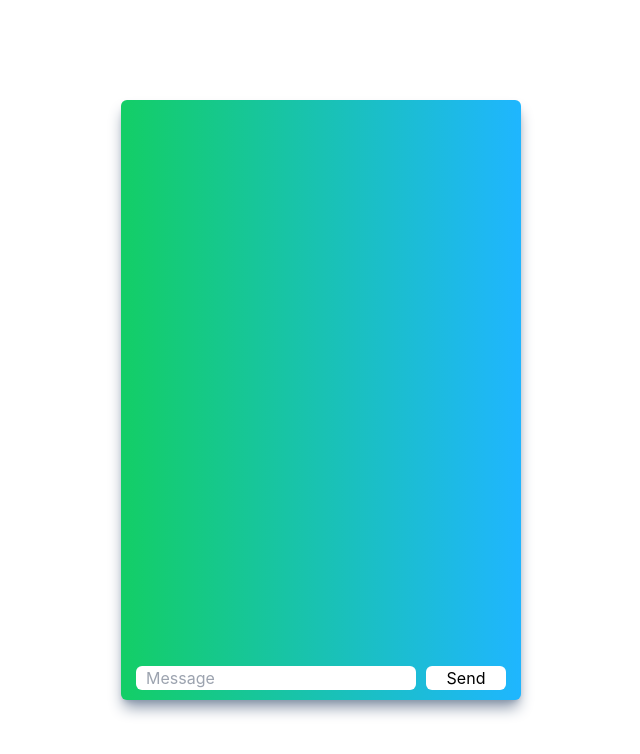
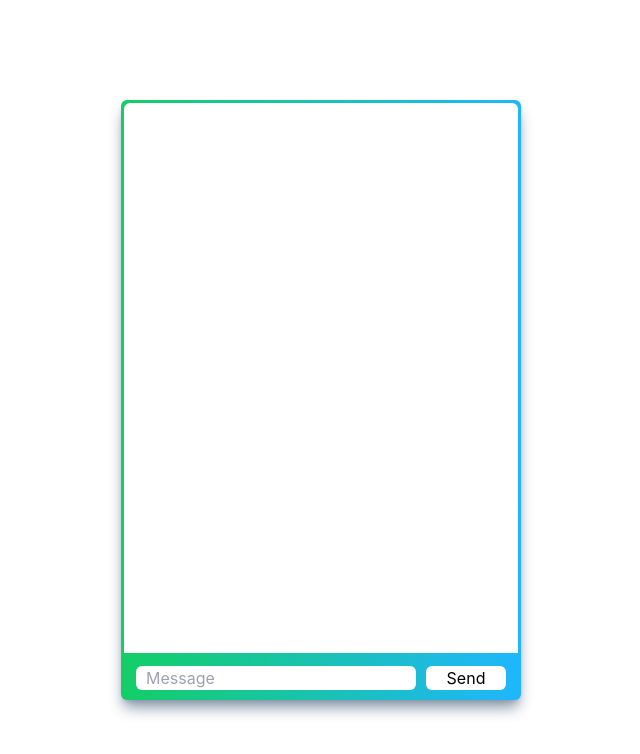
Before and after one commit to Rashad-Muntar/upChat, a React (Create React App) app: page / in a window 1280 px wide. Shown: the top 754 px of the page, without its empty margins (319-959 px from the left). Built offline with nearby package versions, Linux system fonts and the light colour scheme.

Commit message:
add chat list wrapper view

```diff
--- a/src/App.js
+++ b/src/App.js
@@ -1,13 +1,18 @@
 import logo from "./logo.svg";
 import "./App.css";
 import NewChat from "./Components/newChat";
+import ChatList from "./Components/chatList";
 
 function App() {
   const coverStyle =
-    "rounded-md  w-[400px] h-[600px] bg-purple bg-gradient-to-r from-green to-blue shadow-lg shadow-gray flex";
-  return <div className={coverStyle}>
-    <NewChat />
-  </div>;
+    "rounded-md  w-[400px] h-[600px] bg-purple bg-gradient-to-r from-green to-blue shadow-lg shadow-gray flex flex-col";
+  return (
+    <div className={coverStyle}>
+       <ChatList />
+      <NewChat />
+
+    </div>
+  );
 }
 
 export default App;
--- /dev/null
+++ b/src/Components/chatList.js
@@ -0,0 +1,14 @@
+import React from 'react'
+
+function ChatList() {
+    const styles = {
+        wrapper: 'bg-white m-[3px] w[100%] h-[93%] rounded-tl-md rounded-tr-md'
+    }
+  return (
+    <div className={styles.wrapper}>
+
+    </div>
+  )
+}
+
+export default ChatList
```
